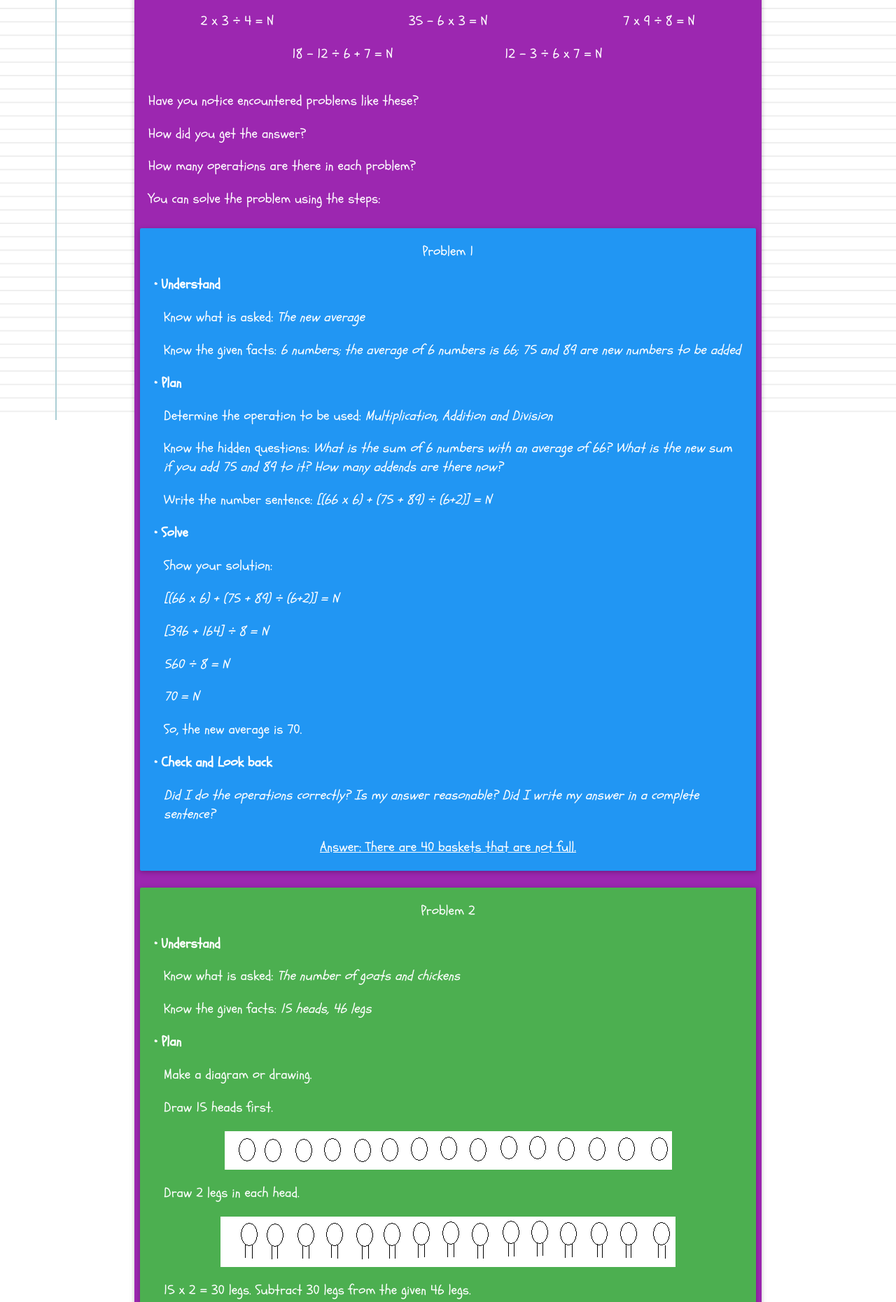
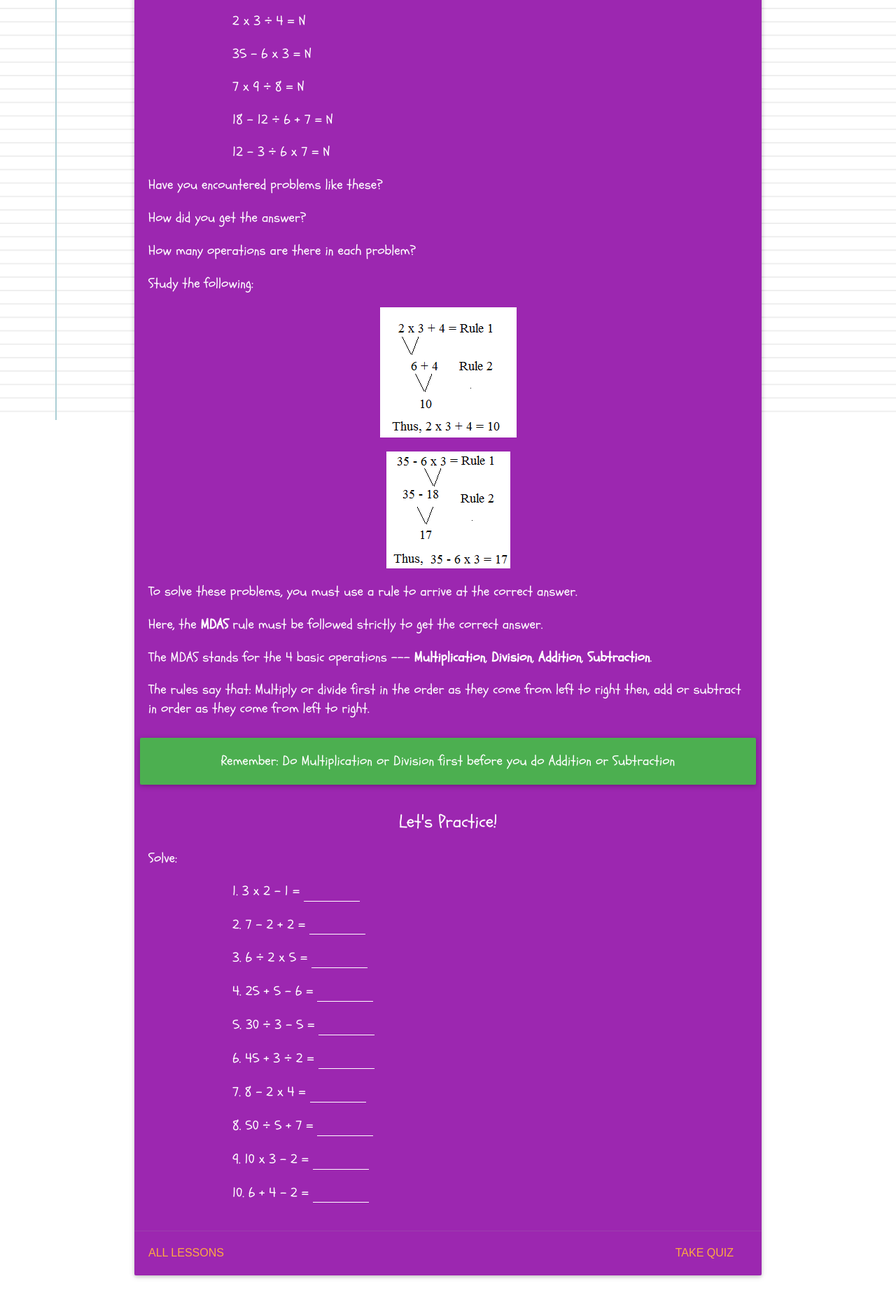
Before and after one commit to whathejoe/lms-protype, a plain HTML site: page pages/number_and_number_sense/lesson_24.html in a window 1280 px wide. Shown: the part 200-2060 px from the top of the page at 70% size. After the commit the page ends 2038 px from the top, so only its background shows below. Drawn offline with nearby package versions, Linux system fonts and the light colour scheme.

Commit message:
Complete lesson 24 content

```diff
--- a/css/main.css
+++ b/css/main.css
@@ -433,6 +433,11 @@ div.card.mini > p.mini-card-header.underline {
     margin-bottom: 20px;
 }
 
+#center {
+    display: block;
+    text-align: center;
+}
+
 /* ----------------- GENERAL -----------------*/
 
 #buttonMenu img {
--- a/pages/number_and_number_sense/lesson_24.html
+++ b/pages/number_and_number_sense/lesson_24.html
@@ -39,116 +39,49 @@
                                 </span>
 
                                 <p>Look at the number sentence below.</p>
+                                <p class="indent">2 x 3 &#247; 4 = N</p>
+                                <p class="indent">35 - 6 x 3 = N</p>
+                                <p class="indent">7 x 9 &#247; 8 = N</p>
+                                <p class="indent">18 - 12 &#247; 6 + 7 = N</p>
+                                <p class="indent">12 - 3 &#247; 6 x 7 = N</p>
 
-                                <div class="row asc-desc">
-                                    <div class="row">
-                                         <div class="col s4">
-                                             <p>2 x 3 &#247; 4 = N</p>
-                                         </div>
-                                         <div class="col s4">
-                                             <p>35 - 6 x 3 = N</p>
-                                         </div>
-                                         <div class="col s4">
-                                             <p>7 x 9 &#247; 8 = N</p>
-                                         </div>
-                                    </div>
-                                    <div class="row">
-                                         <div class="col s4 offset-s2">
-                                             <p>18 - 12 &#247; 6 + 7 = N</p>
-                                         </div>
-                                         <div class="col s4">
-                                             <p>12 - 3 &#247; 6 x 7 = N</p>
-                                         </div>
-                                    </div>
-                                </div>
-
-                                <p>Have you notice encountered problems like these?</p>
+                                <p>Have you encountered problems like these?</p>
                                 <p>How did you get the answer?</p>
                                 <p>How many operations are there in each problem?</p>
+                                <p>Study the following:</p>
+                                <img src="../../img/chapter_1/lesson24_1.png">
+                                <img src="../../img/chapter_1/lesson24_2.png">
 
-
-                                <p>You can solve the problem using the steps:</p>
+                                <p>To solve these problems, you must use a rule to arrive at the correct answer. </p>
+                                <p>Here, the <span class="bold">MDAS</span> rule must be followed strictly to get the correct answer.</p>
+                                <p>The MDAS stands for the 4 basic operations --- <span class="bold">Multiplication</span>, <span class="bold">Division</span>, <span class="bold">Addition</span>, <span class="bold">Subtraction</span>.</p>
+                                <p>The rules say that: Multiply or divide first in the order as they come from left to right then, add or subtract in order as they come from left to right.</p>
 
 
                                 <div class="row asc-desc">
-                                    <div class="card blue mini col s12">
-                                        <div class="card-content row steps">
-                                            <p class="mini-card-header">Problem 1</p>
-                                            <p class="bold">•   Understand</p>
-                                            <p class="small-indent">Know what is asked: <span class="italic">The new average</span></p>
-                                            <p class="small-indent">Know the given facts: <span class="italic">6 numbers; the average of 6 numbers is 66; 75 and 89 are new numbers to be added</span></p>
-                                            <p class="bold">•   Plan</p>
-                                            <p class="small-indent">Determine the operation to be used: <span class="italic">Multiplication, Addition and Division</span></p>
-                                            <p class="small-indent">Know the hidden questions: <span class="italic">What is the sum of 6 numbers with an average of 66? What is the new sum if you add 75 and 89 to it? How many addends are there now?</span></p>
-                                            <p class="small-indent">Write the number sentence: <span class="italic">[(66 x 6) + (75 + 89) ÷ (6+2)] = N</span></p>
-                                            <p class="bold">•   Solve</p>
-                                            <p class="small-indent">Show your solution:</p>
-                                            <p class="small-indent"><span class="italic">[(66 x 6) + (75 + 89) ÷ (6+2)] = N</span></p>
-                                            <p class="small-indent"><span class="italic">[396 +   164]  ÷ 8 = N</span></p>
-                                            <p class="small-indent"><span class="italic">560 ÷ 8 = N</span></p>
-                                            <p class="small-indent"><span class="italic">70 = N</span></p>
-                                            <p class="small-indent">So, the new average is 70.</p>
-                                            <p class="bold">•   Check and Look back</p>
-                                            <p class="small-indent"><span class="italic">Did I do the operations correctly? Is my answer reasonable? Did I write my answer in a complete sentence?</span></p>
+                                    <div class="card green mini col s12">
+                                        <div class="card-content">
+                                            <p id="center">Remember: Do Multiplication or Division first before you do Addition or Subtraction</p>
                                         </div>
-                                        <p class="col s12 mini-card-header underline">Answer: There are 40 baskets that are not full.</p>
-                                    </div>
-                                    <div class="card green mini col s12">
-                                        <div class="card-content row steps">
-                                            <p class="mini-card-header">Problem 2</p>
-                                            <p class="bold">•   Understand</p>
-                                            <p class="small-indent">Know what is asked: <span class="italic">The number of goats and chickens</span></p>
-                                            <p class="small-indent">Know the given facts: <span class="italic">15 heads, 46 legs</span></p>
-                                            <p class="bold">•   Plan</p>
-                                            <p class="small-indent">Make a diagram or drawing.</p>
-                                            <p class="small-indent">Draw 15 heads first.</p>
-                                            <img src="../../img/chapter_1/lesson23_1.png">
-                                            <p class="small-indent">Draw 2 legs in each head.</p>
-                                            <img src="../../img/chapter_1/lesson23_2.png">
-                                            <p class="small-indent">15 x 2 = 30 legs. Subtract 30 legs from the given 46 legs.</p>
-                                            <p class="bold">•   Solve</p>
-                                            <p class="small-indent">46 – 30 = 16 legs left. Divide 16 by 2. 16 ÷ 2 = 8.</p>
-                                            <p class="small-indent">So, we add 2 legs to 8 more heads.</p>
-                                            <p class="small-indent">So, there are 9 goats and 7 chickens.</p>
-                                            <p class="bold">•   Look back:</p>
-                                            <p class="small-indent">To check, 8 goats and 7 chickens give 15 heads of animals.</p>
-                                            <img src="../../img/chapter_1/lesson23_3.png">
-                                            <p class="small-indent">8 goats x 4 legs &nbsp;&nbsp; = 32 legs</p>
-                                            <p class="small-indent">7 chickens x 2 legs = 14 legs</p>
-                                            <p class="small-indent">32 + 14 = 46 legs</p>
-                                        </div>
-                                        <p class="col s12 mini-card-header underline">Answer: There are 8 goats and 7 chickens in Ben’s backyard.</p>
                                     </div>
                                 </div>
 
                                 <span class="card-section">Let's Practice!</span>
-                                <p>Can you try solving the following problems?</p>
-                                <ol>
-                                    <li>I am thinking of a number. Thrice my number minus 6 equals 66. What is my number?</li>
-                                    <li>Five mangoes and one apple cost Php75. One Mango and 5 Apples cost Php111. How much does each mango cost?</li>
-                                </ol>
-
-                                <p>Solve the following problems.</p>
-                                <ol>
-                                    <li>The sum of three numbers is 264. One of the numbers is 84. What is the average of the two numbers?</li>
-                                    <li>Larry collected 175 eggs from one poultry house and 215 eggs from a second poultry house. If Larry put 12 eggs to a carton, how many cartons did he fill?</li>
-                                    <li>A farmer bought 85 kg of fertilizer in 12 bags. Some are 5-kg bags. The rest are 10-kg bags. How many 5-kg bags did he buy?</li>
-                                </ol>
-
-                                <p>Try some more problems!</p>
-                                <p>Read and analyze the following problems. Solve them in any method you like.</p>
-                                <ol>
-                                    <li>Kim’s rectangular garden is 24m long and 18m wide. If his fence needs posts that are 2m apart, how many posts does he need?</li>
-                                    <li>The average of five consecutive odd numbers is 59. What are the five odd numbers?</li>
-                                    <li>How many squares are there on an 8-by-8 checkerboard?</li>
-                                    <li>I am thinking of a number. Twice the number plus 8 equals 52. What is my number?</li>
-                                    <li>In a car park, there are motorcycles, 4-wheeled cars and 6-wheeled trucks. There are 20 cars and 15 trucks. If there are 250 wheels altogether, how many motorcycles are there in the park?</li>
-                                </ol>
+                                <p>Solve:</p>
+                                <p class="indent">1.  3 x 2 - 1 = <span class="blank"><span class="hideme">5</span></span></p>
+                                <p class="indent">2.  7 – 2 + 2 = <span class="blank"><span class="hideme">7</span></span></p>
+                                <p class="indent">3.  6 ÷ 2 x 5 = <span class="blank"><span class="hideme">15</span></span></p>
+                                <p class="indent">4.  25 + 5 – 6 = <span class="blank"><span class="hideme">24</span></span></p>
+                                <p class="indent">5.  30 ÷ 3 – 5 = <span class="blank"><span class="hideme">5</span></span></p>
+                                <p class="indent">6.  45 + 3 ÷ 2 = <span class="blank"><span class="hideme">24</span></span></p>
+                                <p class="indent">7.  8 – 2 x 4 = <span class="blank"><span class="hideme">24</span></span></p>
+                                <p class="indent">8.  50 ÷ 5 + 7 = <span class="blank"><span class="hideme">17</span></span></p>
+                                <p class="indent">9.  10 x 3 – 2 = <span class="blank"><span class="hideme">28</span></span></p>
+                                <p class="indent">10. 6 + 4 – 2 = <span class="blank"><span class="hideme">8</span></span></p>
                             </div>
 
                             <div class="card-action">
                                 <a href="index.html" id="back">All Lessons</a>
-                                <a href="lesson_24.html" class="right">Next Lesson</a>
                                 <a href="#" class="right">Take Quiz</a>
                             </div>
                         </div>
```
